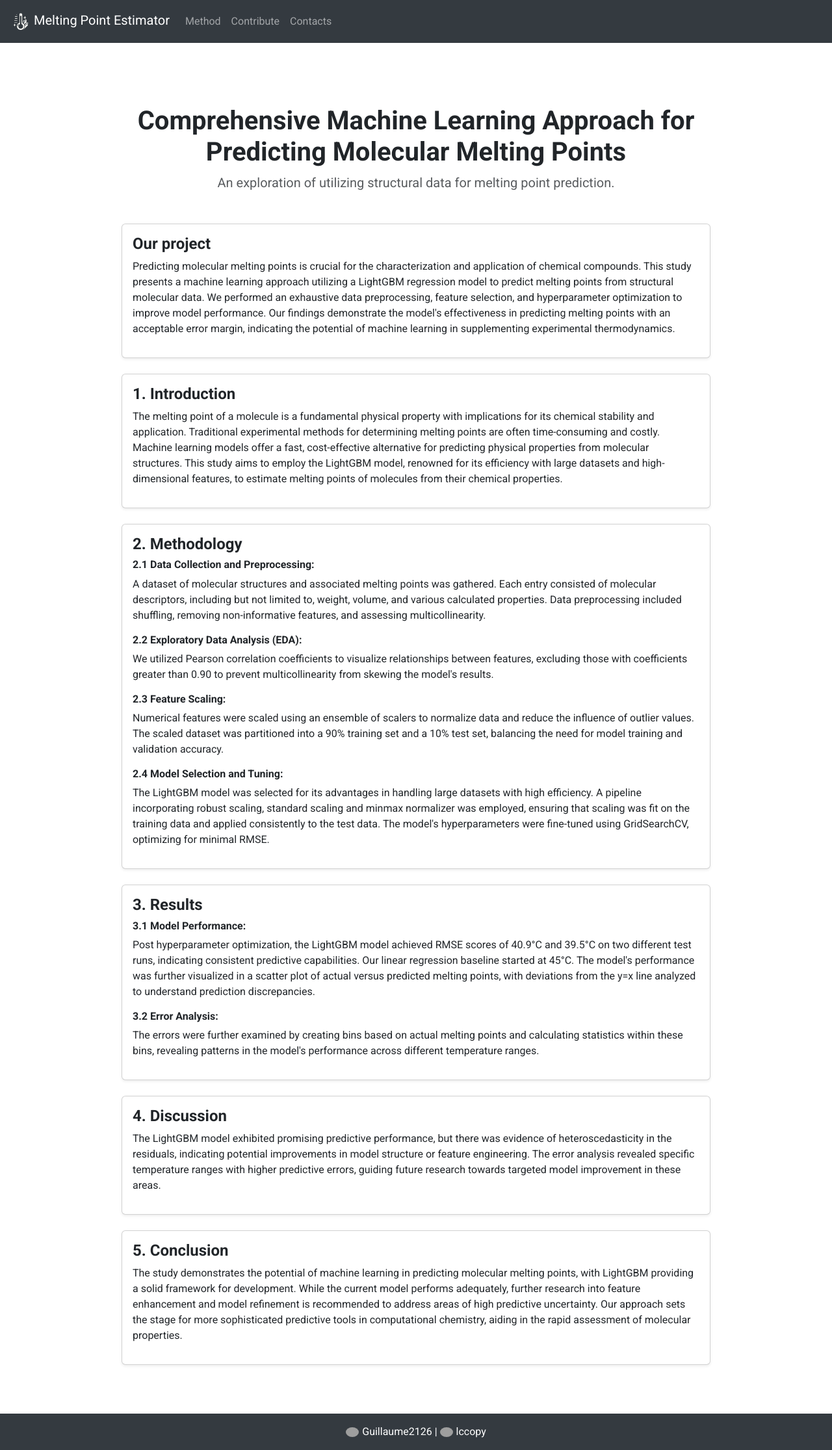
After one commit to lccopy/Melting-point-predictor-UI, a Flask app: page /method in a window 1280 px wide. The commit adds this page. Shown: the whole page at 65% size. Run offline with Flask 3, Linux system fonts and the light colour scheme; grey boxes are pictures that could not be loaded.

Commit message:
added templates

```diff
--- a/app.py
+++ b/app.py
@@ -20,5 +20,18 @@ def index():
 
     return render_template('index.html')
 
+@app.route('/method')
+def method():
+    return render_template("method.html")
+
+@app.route('/contacts')
+def contacts():
+    return render_template("contacts.html")
+
+
+@app.route('/contribute')
+def contribute():
+    return render_template("contribute.html")
+
 if __name__ == '__main__':
     app.run(debug=False)
--- a/templates/base.html
+++ b/templates/base.html
@@ -37,13 +37,26 @@
 <body class="d-flex flex-column min-vh-100">
   <nav class="navbar navbar-expand-lg navbar-dark navbar-custom">
     <div class="container-fluid">
-          <a class="navbar-brand" href="{{ url_for('index') }}"><img src="{{ url_for('static', filename='logo.png') }}"  style="width:40px; height:auto;" alt="Logo">Melting Point Estimator</a>
-
+        <a class="navbar-brand" href="{{ url_for('index') }}">
+            <img src="{{ url_for('static', filename='logo.png') }}" style="width:40px; height:auto;" alt="Logo">Melting Point Estimator
+        </a>
         <button class="navbar-toggler" type="button" data-bs-toggle="collapse" data-bs-target="#navbarNav" aria-controls="navbarNav" aria-expanded="false" aria-label="Toggle navigation">
             <span class="navbar-toggler-icon"></span>
         </button>
         <div class="collapse navbar-collapse" id="navbarNav">
-                <!-- place for other navigation items if needed -->
+            <ul class="navbar-nav">
+                <li class="nav-item">
+                    <a class="nav-link" href="{{ url_for('method') }}">Method</a>
+                </li>
+
+              <li class="nav-item">
+                <a class="nav-link" href="{{ url_for('contribute') }}">Contribute</a>
+
+                <li class="nav-item">
+                  <a class="nav-link" href="{{ url_for('contacts') }}">Contacts</a>
+              </li>
+            </li>
+            </ul>
         </div>
     </div>
 </nav>
--- /dev/null
+++ b/templates/method.html
@@ -0,0 +1,93 @@
+{% extends "base.html" %} {% block title %}Molecular Melting Points Estimation Study{% endblock %} {% block content %}
+<div class="container py-5">
+    <div class="row justify-content-center">
+        <div class="col-lg-10">
+            <div class="text-center mb-5">
+                <h1 class="fw-bold">Comprehensive Machine Learning Approach for Predicting Molecular Melting Points</h1>
+                <p class="lead text-muted">An exploration of utilizing structural data for melting point prediction.</p>
+            </div>
+
+            <div class="card shadow-sm mb-4">
+                <div class="card-body">
+                    <h2 class="h4 fw-bold">Our project</h2>
+                    <p>
+                        Predicting molecular melting points is crucial for the characterization and application of chemical compounds. This study presents a machine learning approach utilizing a LightGBM regression model to predict melting
+                        points from structural molecular data. We performed an exhaustive data preprocessing, feature selection, and hyperparameter optimization to improve model performance. Our findings demonstrate the model's
+                        effectiveness in predicting melting points with an acceptable error margin, indicating the potential of machine learning in supplementing experimental thermodynamics.
+                    </p>
+                </div>
+            </div>
+
+            <div class="card shadow-sm mb-4">
+                <div class="card-body">
+                    <h2 class="h4 fw-bold">1. Introduction</h2>
+                    <p>
+                        The melting point of a molecule is a fundamental physical property with implications for its chemical stability and application. Traditional experimental methods for determining melting points are often
+                        time-consuming and costly. Machine learning models offer a fast, cost-effective alternative for predicting physical properties from molecular structures. This study aims to employ the LightGBM model, renowned for its
+                        efficiency with large datasets and high-dimensional features, to estimate melting points of molecules from their chemical properties.
+                    </p>
+                </div>
+            </div>
+            <div class="card shadow-sm mb-4">
+                <div class="card-body">
+                    <h2 class="h4 fw-bold">2. Methodology</h2>
+
+                    <h3 class="h6 fw-bold">2.1 Data Collection and Preprocessing:</h3>
+                    <p>
+                        A dataset of molecular structures and associated melting points was gathered. Each entry consisted of molecular descriptors, including but not limited to, weight, volume, and various calculated properties. Data
+                        preprocessing included shuffling, removing non-informative features, and assessing multicollinearity.
+                    </p>
+
+                    <h3 class="h6 fw-bold">2.2 Exploratory Data Analysis (EDA):</h3>
+                    <p>We utilized Pearson correlation coefficients to visualize relationships between features, excluding those with coefficients greater than 0.90 to prevent multicollinearity from skewing the model's results.</p>
+
+                    <h3 class="h6 fw-bold">2.3 Feature Scaling:</h3>
+                    <p>
+                        Numerical features were scaled using an ensemble of scalers to normalize data and reduce the influence of outlier values. The scaled dataset was partitioned into a 90% training set and a 10% test set, balancing the
+                        need for model training and validation accuracy.
+                    </p>
+
+                    <h3 class="h6 fw-bold">2.4 Model Selection and Tuning:</h3>
+                    <p>
+                        The LightGBM model was selected for its advantages in handling large datasets with high efficiency. A pipeline incorporating robust scaling, standard scaling and minmax normalizer was employed, ensuring that scaling
+                        was fit on the training data and applied consistently to the test data. The model's hyperparameters were fine-tuned using GridSearchCV, optimizing for minimal RMSE.
+                    </p>
+                </div>
+            </div>
+            <div class="card shadow-sm mb-4">
+                <div class="card-body">
+                    <h2 class="h4 fw-bold">3. Results</h2>
+
+                    <h3 class="h6 fw-bold">3.1 Model Performance:</h3>
+                    <p>
+                        Post hyperparameter optimization, the LightGBM model achieved RMSE scores of 40.9°C and 39.5°C on two different test runs, indicating consistent predictive capabilities. Our linear regression baseline started at
+                        45°C. The model's performance was further visualized in a scatter plot of actual versus predicted melting points, with deviations from the y=x line analyzed to understand prediction discrepancies.
+                    </p>
+
+                    <h3 class="h6 fw-bold">3.2 Error Analysis:</h3>
+                    <p>The errors were further examined by creating bins based on actual melting points and calculating statistics within these bins, revealing patterns in the model's performance across different temperature ranges.</p>
+                </div>
+            </div>
+            <div class="card shadow-sm mb-4">
+                <div class="card-body">
+                    <h2 class="h4 fw-bold">4. Discussion</h2>
+                    <p>
+                        The LightGBM model exhibited promising predictive performance, but there was evidence of heteroscedasticity in the residuals, indicating potential improvements in model structure or feature engineering. The error
+                        analysis revealed specific temperature ranges with higher predictive errors, guiding future research towards targeted model improvement in these areas.
+                    </p>
+                </div>
+            </div>
+            <div class="card shadow-sm mb-4">
+                <div class="card-body">
+                    <h2 class="h4 fw-bold">5. Conclusion</h2>
+                    <p>
+                        The study demonstrates the potential of machine learning in predicting molecular melting points, with LightGBM providing a solid framework for development. While the current model performs adequately, further
+                        research into feature enhancement and model refinement is recommended to address areas of high predictive uncertainty. Our approach sets the stage for more sophisticated predictive tools in computational chemistry,
+                        aiding in the rapid assessment of molecular properties.
+                    </p>
+                </div>
+            </div>
+        </div>
+    </div>
+</div>
+{% endblock %}
```
Also changed, not shown: templates/contacts.html (added, +25 -0 lines), templates/contribute.html (added, +32 -0 lines). Lines whose indentation alone changed are shown as unchanged.
